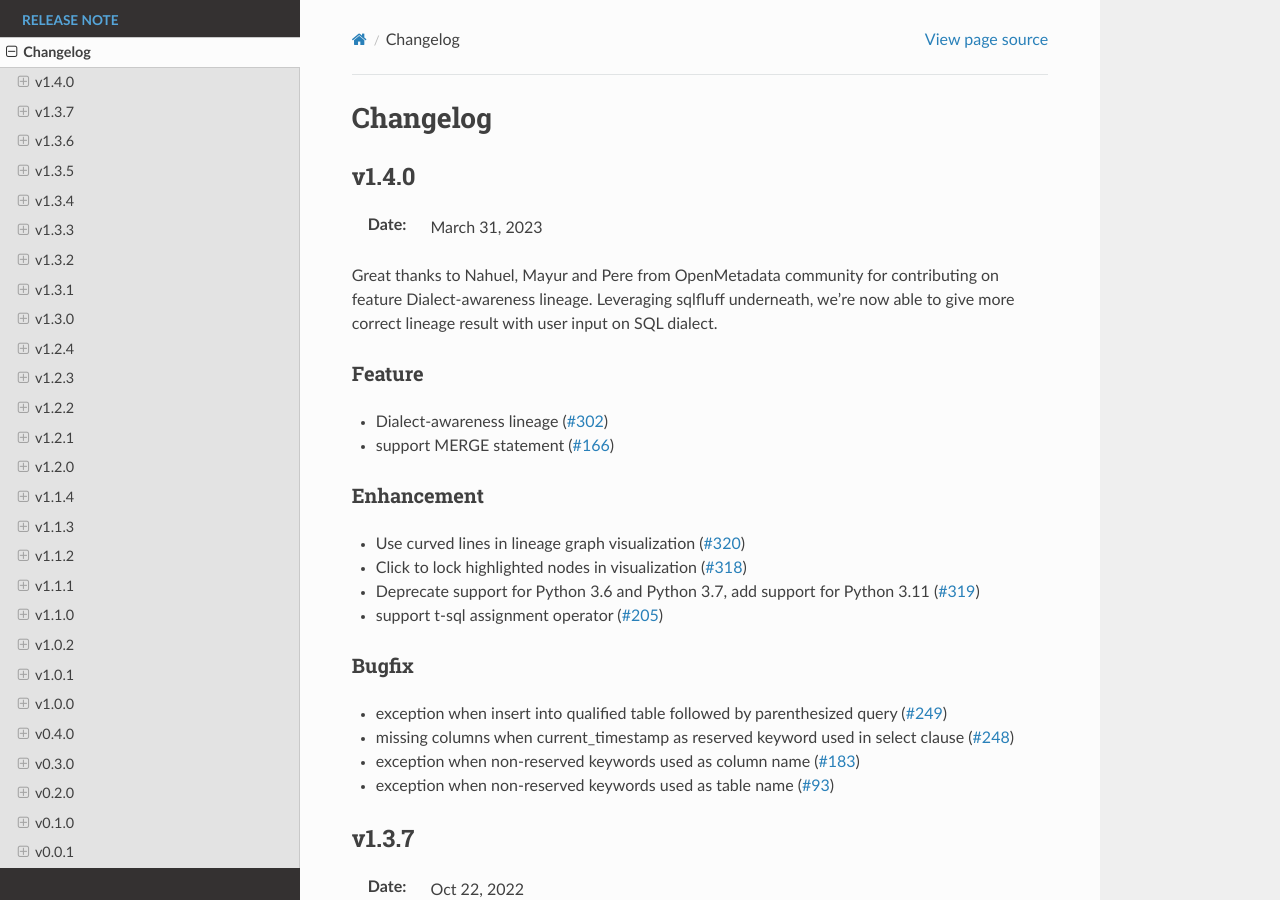
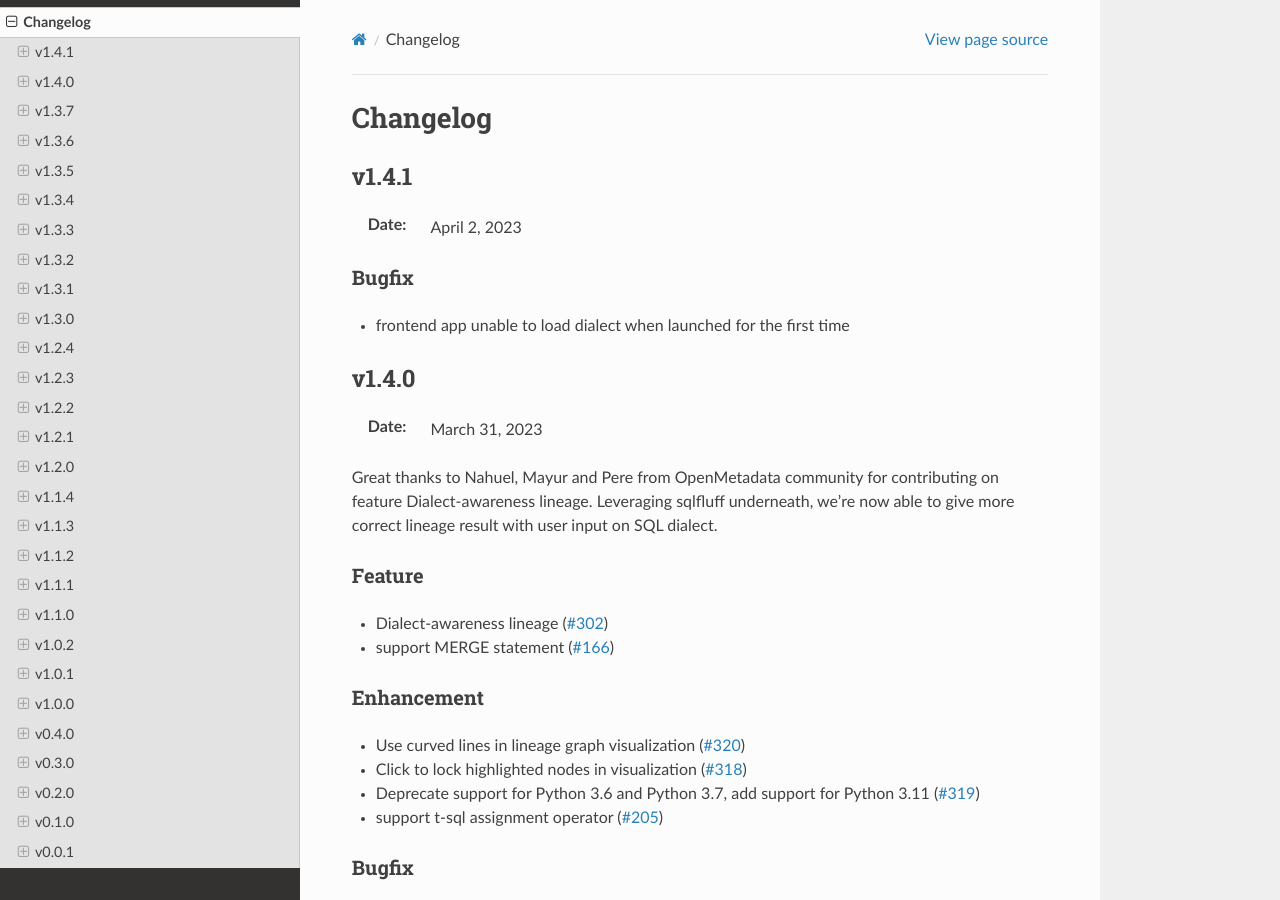
Before and after one commit to reata/sqllineage, a Sphinx documentation site: the page built from docs/release_note/changelog.rst, in a window 1280 px wide and 900 px high. Built offline with Sphinx 7.4.7 and the Read the Docs theme 2.0.0, drawn with Linux system fonts in a browser that asks for light colours.

Commit message:
chore: bump version to v1.4.1

```diff
--- a/docs/release_note/changelog.rst
+++ b/docs/release_note/changelog.rst
@@ -1,6 +1,14 @@
 *********
 Changelog
 *********
+
+v1.4.1
+======
+:Date: April 2, 2023
+
+Bugfix
+-------------
+* frontend app unable to load dialect when launched for the first time
 
 v1.4.0
 ======
--- a/sqllineage/__init__.py
+++ b/sqllineage/__init__.py
@@ -2,7 +2,7 @@ import os
 
 
 NAME = "sqllineage"
-VERSION = "1.4.0"
+VERSION = "1.4.1"
 DEFAULT_LOGGING = {
     "version": 1,
     "disable_existing_loggers": False,
```
Also changed, not shown: 2 other files.
